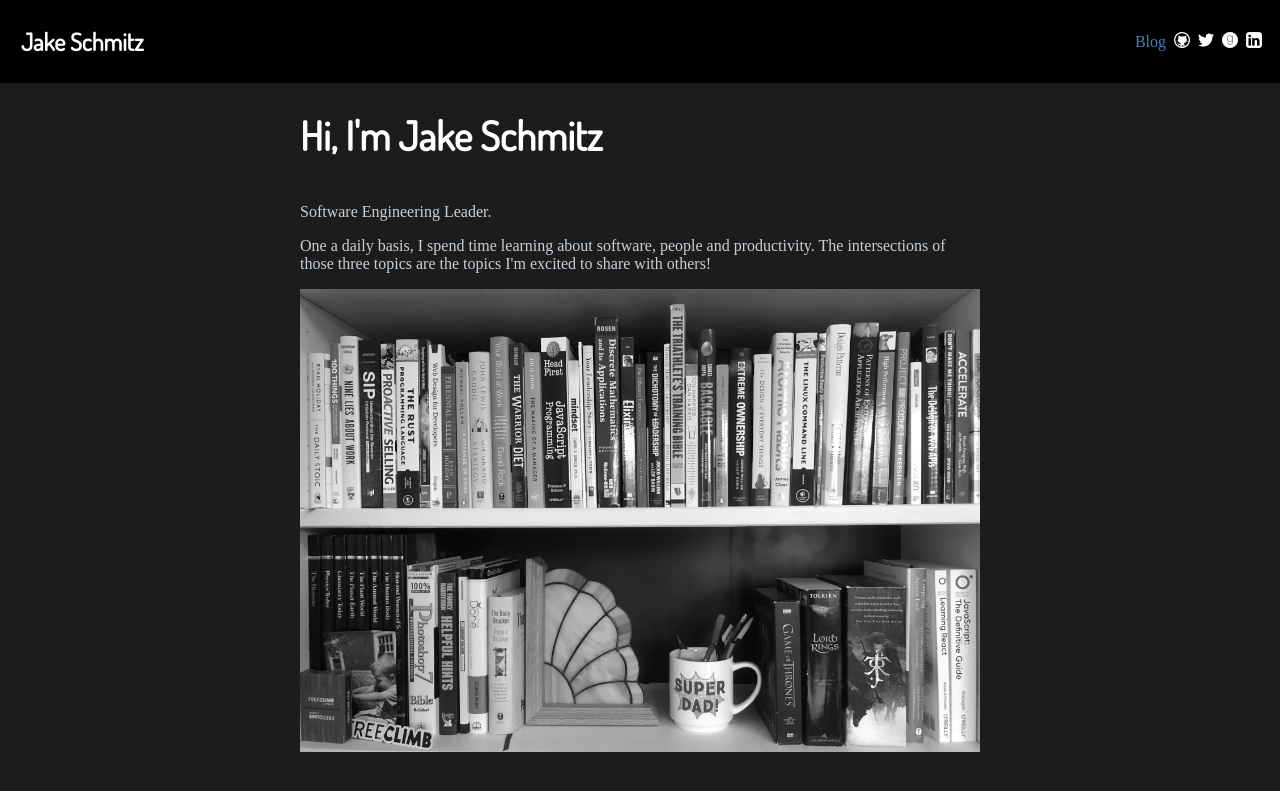
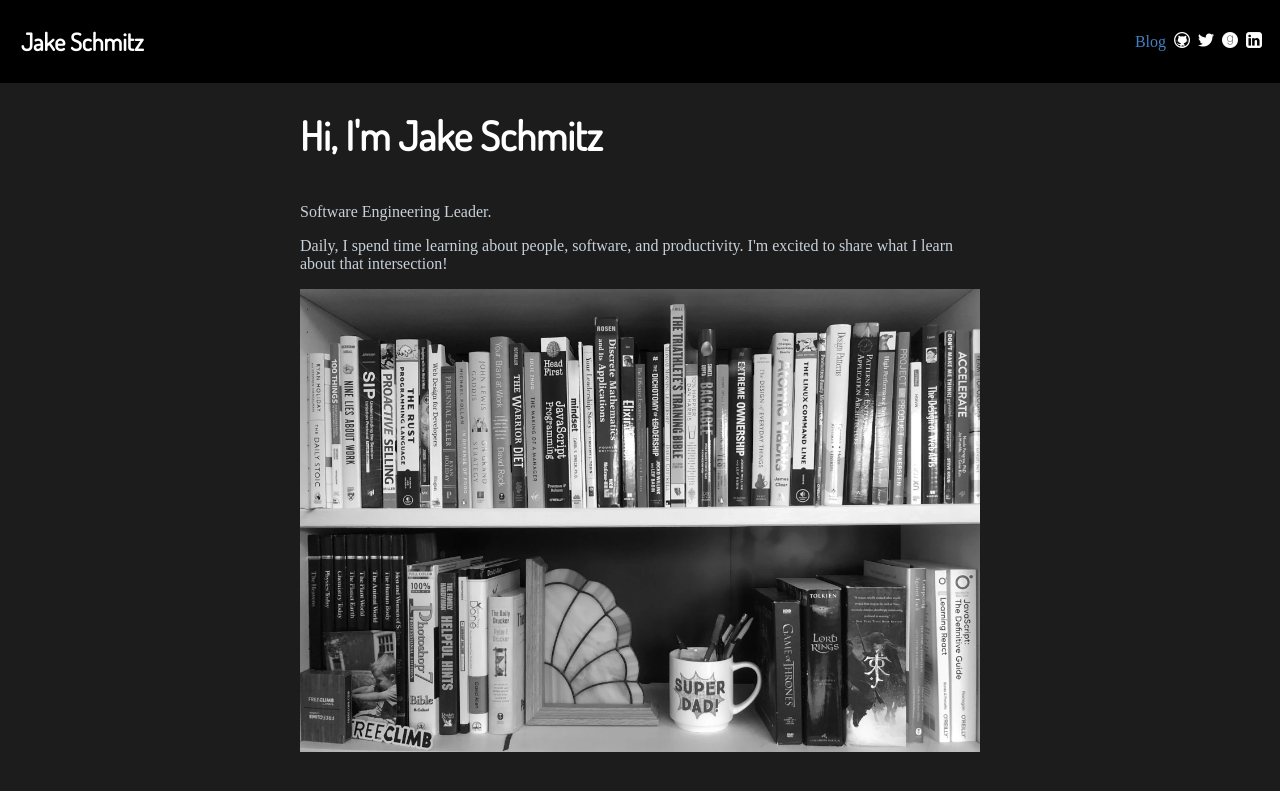
Before and after one commit to jschmitz/blog, a Jekyll site: the page built from index.html, in a window 1280 px wide. Shown: the top 791 px of the page. Built offline with Jekyll 4.4.1, drawn with Linux system fonts in a browser that asks for light colours.

Commit message:
Update index copy

```diff
--- a/index.html
+++ b/index.html
@@ -11,7 +11,7 @@ layout: default
     Software Engineering Leader.
   </p>
   <p>
-    One a daily basis, I spend time learning about software, people and productivity. The intersections of those three topics are the topics I'm excited to share with others!
+    Daily, I spend time learning about people, software, and productivity. I'm excited to share what I learn about that intersection!
   </p>
 </div>
 <div class="picture">
```
